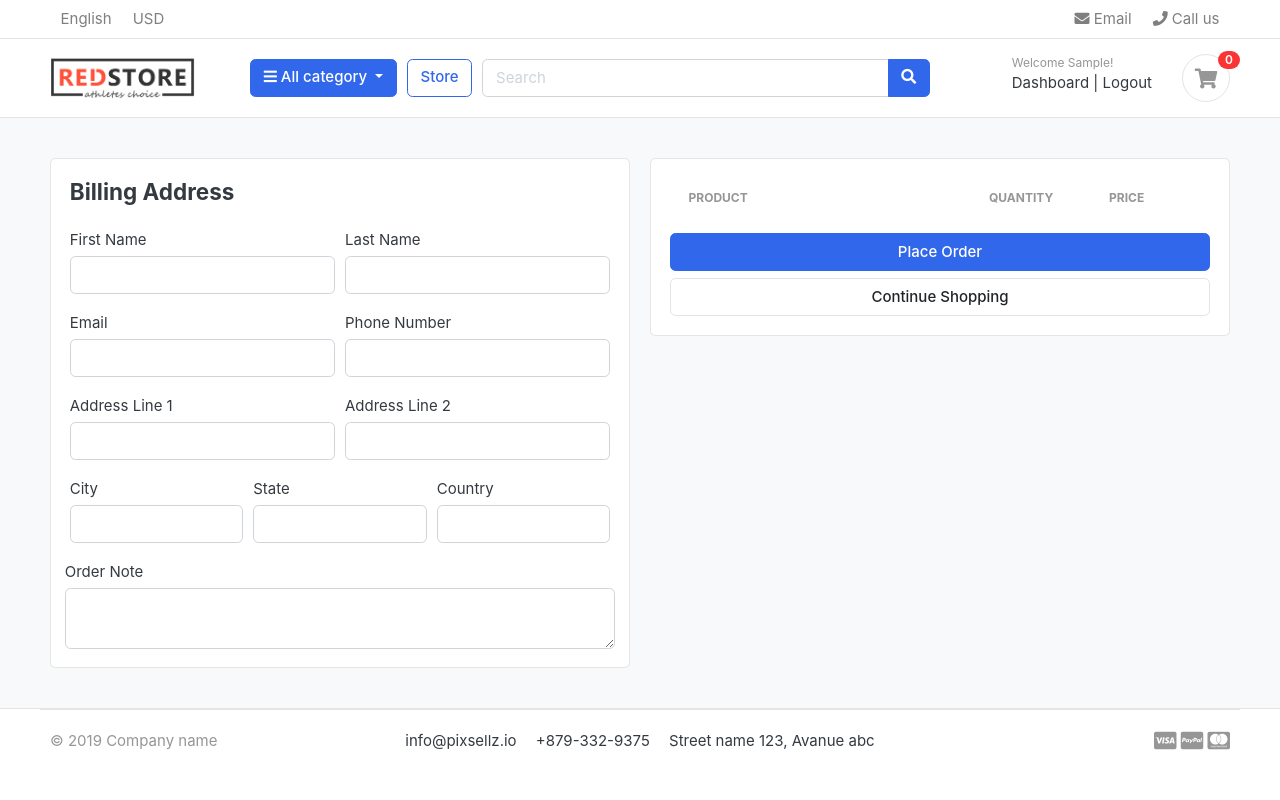
After one commit to Dclassicgenius/RedStore-Django, a Django app: page /cart/checkout/ in a window 1280 px wide. The commit adds this page. Run offline with Django 4.2, Linux system fonts and the light colour scheme; a user stored in the database is signed in; tables that the repository leaves empty hold one stand-in row (values such as "Sample post"); lists and menus that the app fills with data are empty; some libraries are stand-ins or nearby versions; some web fonts are replaced.

Commit message:
checkout

```diff
--- a/RedStore/settings.py
+++ b/RedStore/settings.py
@@ -147,8 +147,8 @@ MESSAGE_TAGS = {
 EMAIL_USE_TLS = True
 EMAIL_PORT = 587
 EMAIL_HOST = 'smtp.gmail.com'
-EMAIL_HOST_USER = 'patamaechi1@gmail.com'
-EMAIL_HOST_PASSWORD = 'elofmbuwanljeqyw'
+EMAIL_HOST_USER = 'email'
+EMAIL_HOST_PASSWORD = 'password/ app password for 2 step auth'
 EMAIL_BACKEND = 'django.core.mail.backends.smtp.EmailBackend'
 
 STATICFILES_DIRS = [
--- a/accounts/views.py
+++ b/accounts/views.py
@@ -63,6 +63,7 @@ def login(request):
         user = auth.authenticate(email=email, password=password)
 
         if user is not None:
+
             auth.login(request, user)
             messages.success(request, 'You are now logged in')
 
--- a/carts/urls.py
+++ b/carts/urls.py
@@ -11,6 +11,8 @@ urlpatterns = [
     path('remove_cart/<int:product_id>/<int:cart_item_id>/', views.remove_cart, name='remove_cart'),
     path('remove_cart_item/<int:product_id>/<int:cart_item_id>/', views.remove_cart_item, name='remove_cart_item'),
 
+    path('checkout/', views.checkout, name="checkout")
+
     # path('checkout/', views.checkout, name='checkout'),
 
 
--- a/carts/views.py
+++ b/carts/views.py
@@ -1,7 +1,10 @@
 from django.http import HttpResponse
 from django.shortcuts import get_object_or_404, redirect, render
+
+from accounts.views import login
 from .models import Cart, CartItem
 from django.core.exceptions import ObjectDoesNotExist
+from django.contrib.auth.decorators import login_required
 
 from store.models import Product, Variation
 
@@ -130,3 +133,29 @@ def cart(request, total=0, quantity=0, cart_items=None):
         "grand_total": grand_total,
     }
     return render(request, "store/cart.html", context)
+
+
+@login_required(login_url='login')
+def checkout(request, total=0, quantity=0, cart_items=None):
+    try:
+        tax = 0
+        grand_total = 0
+        cart = Cart.objects.get(cart_id=_cart_id(request))
+        cart_items = CartItem.objects.filter(cart=cart, is_active=True)
+        for cart_item in cart_items:
+            total += cart_item.product.price * cart_item.quantity
+            quantity += cart_item.quantity
+        tax = (2 * total) / 100
+        grand_total = total + tax
+    except ObjectDoesNotExist:
+        pass
+
+    context = {
+        "total": total,
+        "quantity": quantity,
+        "cart_items": cart_items,
+        "tax": tax,
+        "grand_total": grand_total,
+    }
+
+    return render(request, 'store/checkout.html', context)
--- a/templates/store/cart.html
+++ b/templates/store/cart.html
@@ -78,7 +78,7 @@
                                     </div> <!-- price-wrap .// -->
                                 </td>
                                 <td class="text-right">
-                                    <a href="{% url 'remove_cart_item' cart_item.product.id cart_item.id %}" onclick="return confirm('Are you sure you want to delete this item?')" class="btn btn-danger"> Remove</a>
+                                    <a href="{% url 'remove_cart_item' cart_item.product.id cart_item.id %}" onclick="returnconfirm('Are you sure you want to delete this item?')" class="btn btn-danger"> Remove</a>
                                 </td>
                             </tr>
                             {% endfor %}
@@ -108,7 +108,7 @@
                         <p class="text-center mb-3">
                             <img src="{% static './images/misc/payments.png' %}" height="26">
                         </p>
-                        <a href="./place-order.html" class="btn btn-primary btn-block"> Checkout </a>
+                        <a href="{% url 'checkout' %}" class="btn btn-primary btn-block"> Checkout </a>
                         <a href="{% url 'store' %}" class="btn btn-light btn-block">Continue Shopping</a>
                     </div> <!-- card-body.// -->
                 </div> <!-- card.// -->
--- /dev/null
+++ b/templates/store/checkout.html
@@ -0,0 +1,140 @@
+{% extends 'base.html' %}
+{% load static %}
+
+{% block content %}
+
+
+<section class="section-content padding-y bg">
+<div class="container">
+
+<!-- ============================ COMPONENT 1 ================================= -->
+
+<div class="row">
+	<aside class="col-lg-6">
+<div class="card">
+  <div class="card-body">
+    <h4 class="card-title mb-4">Billing Address</h4>
+    <form action="" method="POST">
+      {% csrf_token %}
+      <div class="form-row">
+        <div class="col form-group">
+          <label for="">First Name</label>
+          <input type="text" name="first_name" class="form-control" required>
+        </div>
+        <div class="col form-group">
+          <label for="">Last Name</label>
+          <input type="text" name="last_name" class="form-control" required>
+        </div>
+      </div>
+      <div class="form-row">
+        <div class="col form-group">
+          <label for="">Email</label>
+          <input type="email" name="email" class="form-control" required>
+        </div>
+        <div class="col form-group">
+          <label for="">Phone Number</label>
+          <input type="text" name="phone" class="form-control" required>
+        </div>
+      </div>
+      <div class="form-row">
+        <div class="col form-group">
+          <label for="">Address Line 1</label>
+          <input type="text" name="address_line_1" class="form-control" required>
+        </div>
+        <div class="col form-group">
+          <label for="">Address Line 2</label>
+          <input type="text" name="address_line_2" class="form-control">
+        </div>
+      </div>
+      <div class="form-row">
+        <div class="col form-group">
+          <label for="">City</label>
+          <input type="text" name="city" class="form-control" required>
+        </div>
+        <div class="col form-group">
+          <label for="">State</label>
+          <input type="text" name="state" class="form-control" required>
+        </div>
+        <div class="col form-group">
+          <label for="">Country</label>
+          <input type="text" name="country" class="form-control" required>
+        </div>
+        </div>
+        <div class="form-row">
+          <label for="">Order Note</label>
+          <textarea name="order_note" rows="2" class="form-control"></textarea>
+        </div>
+
+
+  </div>
+</div> <!-- card.// -->
+
+	</aside> <!-- col.// -->
+	<aside class="col-lg-6">
+
+		<div class="card">
+		<div class="card-body">
+      <table class="table table-borderless table-shopping-cart">
+      <thead class="text-muted">
+      <tr class="small text-uppercase">
+        <th scope="col">Product</th>
+        <th scope="col" width="120">Quantity</th>
+        <th scope="col" width="120">Price</th>
+
+      </tr>
+      </thead>
+      <tbody>
+
+      {% for cart_item in cart_items %}
+      <tr>
+      	<td>
+      		<figure class="itemside align-items-center">
+      			<div class="aside"><img src="{{ cart_item.product.images.url }}" class="img-sm"></div>
+      			<figcaption class="info">
+      				<a href="{{ cart_item.product.get_url }}" class="title text-dark">{{ cart_item.product.product_name }}</a>
+      				<p class="text-muted small">
+      					{% if cart_item.variations.all %}
+      						{% for item in cart_item.variations.all %}
+      							{{ item.variation_category | capfirst }} : {{ item.variation_value | capfirst }} <br>
+      						{% endfor %}
+      					{% endif %}
+      				</p>
+      			</figcaption>
+      		</figure>
+      	</td>
+      	<td>
+      		<!-- col.// -->
+      				<label for="">{{cart_item.quantity}}</label>
+      	</td>
+      	<td>
+      		<div class="price-wrap">
+      			<var class="price">$ {{ cart_item.sub_total }}</var>
+      			<small class="text-muted"> $ {{ cart_item.product.price }} each </small>
+      		</div> <!-- price-wrap .// -->
+      	</td>
+
+      </tr>
+      {% endfor %}
+
+      </tbody>
+      </table>
+
+      <button type="submit" name="submit" class="btn btn-primary btn-block">Place Order</button>
+			<a href="{% url 'store' %}" class="btn btn-light btn-block">Continue Shopping</a>
+      </form>
+		</div> <!-- card-body.// -->
+		</div> <!-- card.// -->
+
+
+</aside> <!-- col.// -->
+
+
+</div> <!-- row.// -->
+
+<!-- ============================ COMPONENT 1 END .// ================================= -->
+
+</div> <!-- container .//  -->
+</section>
+<!-- ========================= SECTION CONTENT END// ========================= -->
+
+{% endblock %}
```
